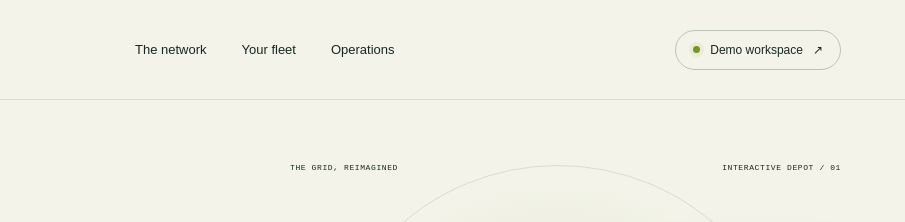
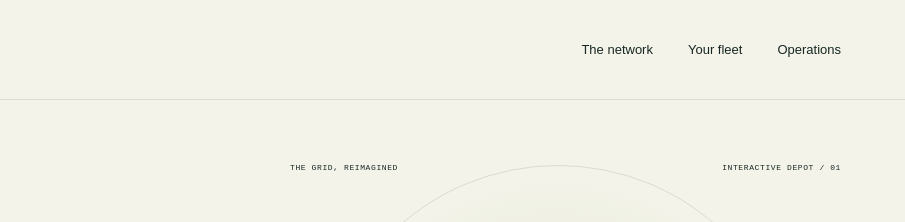
Before and after one commit to anishsinha5280-source/DBMSProjectTrial, a website: page frontend/index.html in a window 1280 px wide. Shown: the top 222 px of the page, 375-1280 px from the left. Drawn offline with Linux system fonts and the light colour scheme.

Commit message:
Update index.html

```diff
--- a/frontend/index.html
+++ b/frontend/index.html
@@ -2,7 +2,7 @@
 <html lang="en"><head><meta charset="UTF-8"><meta name="viewport" content="width=device-width,initial-scale=1"><meta name="theme-color" content="#f3f3e9"><title>GridSync — A new current</title><link rel="stylesheet" href="styles.css"><script src="app.js" defer></script></head>
 <body>
 <div class="scroll-progress" aria-hidden="true"></div>
-<header class="header"><a class="brand" href="#home" aria-label="GridSync home"><span class="brand-mark">ϟ</span>GridSync<span class="brand-dot">®</span></a><nav aria-label="Main navigation"><a href="#network">The network</a><a href="#fleet">Your fleet</a><a href="#operations">Operations</a></nav><button class="connection" id="connection"><span class="status-dot"></span><span id="mode-label">Demo workspace</span><span>↗</span></button></header>
+<header class="header"><a class="brand" href="#home" aria-label="GridSync home"><span class="brand-mark">ϟ</span>GridSync<span class="brand-dot">®</span></a><nav aria-label="Main navigation"><a href="#network">The network</a><a href="#fleet">Your fleet</a><a href="#operations">Operations</a></nav></header>
 <main>
 <section class="hero" id="home"><div class="hero-copy"><div class="eyebrow"><span class="line"></span> INTELLIGENT ENERGY. EVERYDAY MOTION.</div><h1>A new<br>kind of <span class="serif">current.</span><span class="lime-dot">●</span></h1><p>A little less waiting. A lot more going.<br>Your entire charging ecosystem, in sync.</p><div class="hero-actions"><a class="button dark" href="#network">Explore your network <span>↗</span></a><a class="text-link" href="#operations">Plan a charge <span>→</span></a></div><div class="hero-foot"><span class="tiny-orbit">✳</span><span>CONNECTED BY DESIGN.<br>READY FOR WHAT’S NEXT.</span><span class="scroll-hint">SCROLL TO CONNECT ↓</span></div></div>
 <div class="hero-art"><div class="art-top"><span>THE GRID, REIMAGINED</span><span>INTERACTIVE DEPOT / 01</span></div><div class="orbital orbital-one"></div><div class="orbital orbital-two"></div><div class="scene-wrap" id="scene-wrap"><div class="scene" id="scene"><div class="depot"><div class="road"><span>KEEP MOVING →</span></div><div class="parking-lines"></div><div class="ground-label">GRIDSYNC / ENERGY HUB</div><div class="solar"><div class="solar-roof"></div><div class="solar-leg leg-a"></div><div class="solar-leg leg-b"></div></div><div id="scene-objects"></div><div class="tree tree-one"><i></i><b></b></div><div class="tree tree-two"><i></i><b></b></div></div></div></div><div class="floating-label label-energy"><span class="status-dot"></span><div>Energy in motion<strong id="scene-power">360 <small>kW capacity</small></strong></div><span class="mini-spark">ϟ</span></div><div class="floating-label label-bay"><span class="circle-arrow">↗</span><div>One connected ecosystem<small>Charge. Coordinate. Go.</small></div></div><div class="art-bottom"><span><i class="status-dot"></i> <span id="art-mode">ILLUSTRATIVE DEPOT · DEMO DATA</span></span><button class="view-reset" id="reset-view" aria-label="Reset 3D view">↻ Reset view</button></div></div></section>
```
